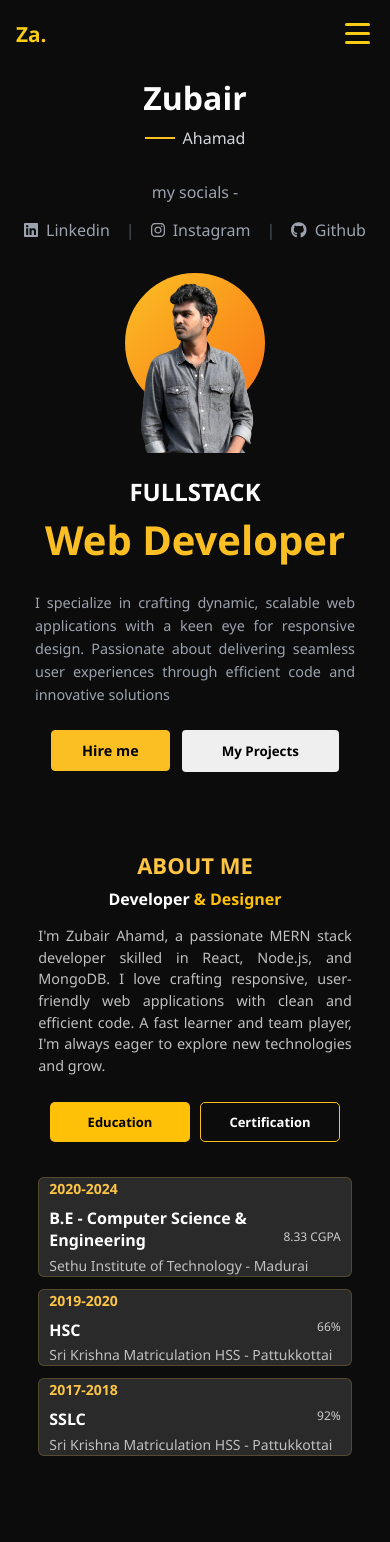
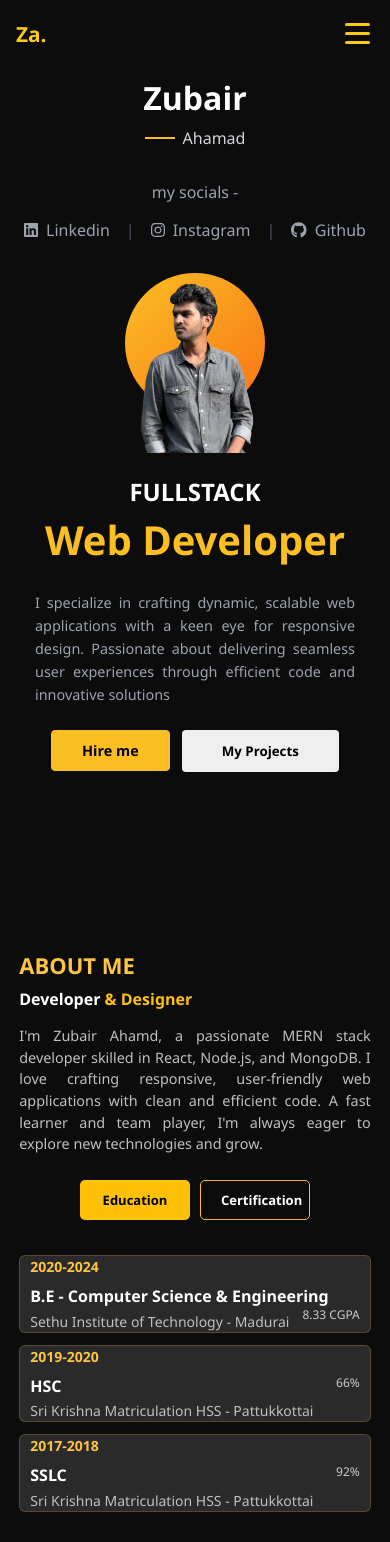
Before and after one commit to zubairahamad06/zubair-portfolio, a React (Vite) app: page / in a window 390 px wide. Shown: the top 1542 px of the page. Built offline with nearby package versions, Linux system fonts and the light colour scheme.

Commit message:
Update about.css

```diff
--- a/src/about/about.css
+++ b/src/about/about.css
@@ -240,64 +240,9 @@ border: 1px solid #fbbf24;
 
 
 
-@media (max-width: 1200px) {
-  .about {
-    gap: 100px;
-    padding: 100px 20px 0;
-  }
-
-  .profile-img {
-    width: 350px;
-  }
-
-  .about-section {
-    max-width: 450px;
-  }
-}
 
 
-@media (max-width: 1024px) {
-  .about {
-    flex-direction: column;
-    align-items: center;
-    gap: 50px;
-    margin: 0 20px;
 
-  }
-
-  .profile-img {
-    width: 300px;
-    order: -1;
-  }
-
-  .about-section {
-    max-width: 90%;
-    margin-top: 0;
-    text-align: center;
-  }
-
-  .about-section p {
-    text-align: left;
-  }
-
-  .about-section h2 {
-    font-size: 28px;
-  }
-
-  .about-section h3 {
-    font-size: 22px;
-  }
-
-  .buttons {
-    justify-content: center;
-    gap: 15px;
-  }
-
-  .btn {
-    min-width: 140px;
-    padding: 10px 20px;
-  }
-}
 
 
 @media (max-width: 768px) {
```
